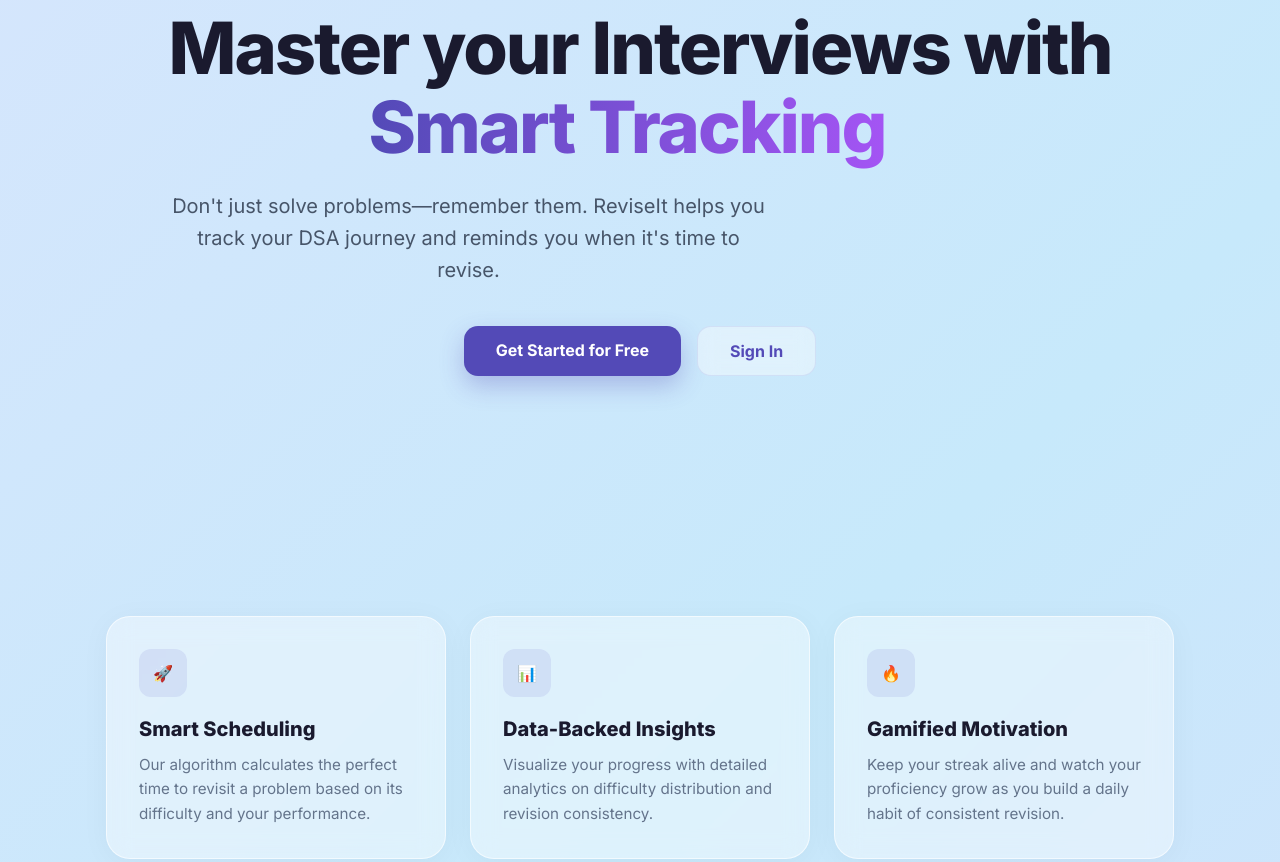
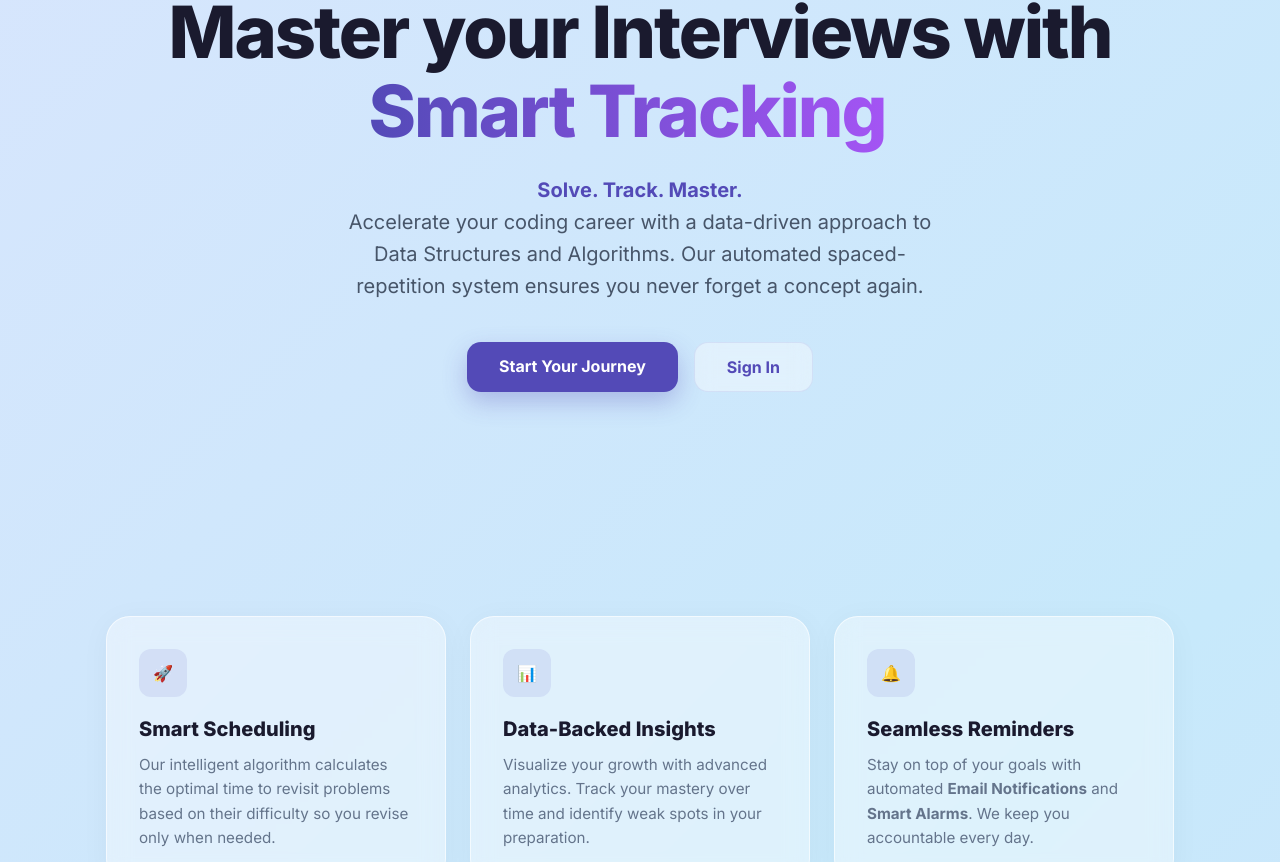
Before and after one commit to imam-2201026cs/Imam-vault, a React (Create React App) app in the folder frontend/: page / in a window 1280 px wide. Shown: the part 168-1030 px from the top of the page. Built offline with nearby package versions, Linux system fonts and the light colour scheme; no server answers.

Commit message:
keep paragraph in center

```diff
--- a/frontend/src/pages/Landing.jsx
+++ b/frontend/src/pages/Landing.jsx
@@ -9,7 +9,7 @@
         .landing-container { min-height:100vh; color:#1a1a2e; }
         .hero-section { min-height:90vh; display:flex; flex-direction:column; align-items:center; justify-content:center; text-align:center; padding:2rem; }
         .hero-title { font-size:clamp(2.5rem, 8vw, 4.5rem); font-weight:900; letter-spacing:-2px; line-height:1.1; margin-bottom:1.5rem; color:#1a1a2e; }
-        .hero-subtitle { font-size:clamp(1rem, 4vw, 1.25rem); color:#475569; max-width:600px; margin-bottom:2.5rem; line-height:1.6; }
+        .hero-subtitle { font-size:clamp(1rem, 4vw, 1.25rem); color:#475569; max-width:600px; margin:0 auto 2.5rem; line-height:1.6; }
         .gradient-text { background: linear-gradient(90deg, #534AB7, #a855f7); -webkit-background-clip: text; -webkit-text-fill-color: transparent; }
 
         .cta-group { display:flex; gap:16px; flex-wrap:wrap; justify-content:center; }
@@ -46,10 +46,12 @@
             </span>
           </h1>
           <p className="hero-subtitle">
-            Don't just solve problems—remember them. ReviseIt helps you track your DSA journey and reminds you when it's time to revise.
+            <span style={{ fontWeight: 700, color: '#534AB7' }}>Solve. Track. Master.</span><br />
+            Accelerate your coding career with a data-driven approach to Data Structures and Algorithms.
+            Our automated spaced-repetition system ensures you never forget a concept again.
           </p>
           <div className="cta-group">
-            <Link to="/register" className="btn-primary">Get Started for Free</Link>
+            <Link to="/register" className="btn-primary">Start Your Journey</Link>
             <Link to="/login" className="btn-secondary">Sign In</Link>
           </div>
         </motion.div>
@@ -64,17 +66,22 @@
         <div className="feature-card">
           <div className="feature-icon">🚀</div>
           <h3 className="feature-title">Smart Scheduling</h3>
-          <p className="feature-desc">Our algorithm calculates the perfect time to revisit a problem based on its difficulty and your performance.</p>
+          <p className="feature-desc">Our intelligent algorithm calculates the optimal time to revisit problems based on their difficulty so you revise only when needed.</p>
         </div>
         <div className="feature-card">
           <div className="feature-icon">📊</div>
           <h3 className="feature-title">Data-Backed Insights</h3>
-          <p className="feature-desc">Visualize your progress with detailed analytics on difficulty distribution and revision consistency.</p>
+          <p className="feature-desc">Visualize your growth with advanced analytics. Track your mastery over time and identify weak spots in your preparation.</p>
+        </div>
+        <div className="feature-card">
+          <div className="feature-icon">🔔</div>
+          <h3 className="feature-title">Seamless Reminders</h3>
+          <p className="feature-desc">Stay on top of your goals with automated <strong>Email Notifications</strong> and <strong>Smart Alarms</strong>. We keep you accountable every day.</p>
         </div>
         <div className="feature-card">
           <div className="feature-icon">🔥</div>
-          <h3 className="feature-title">Gamified Motivation</h3>
-          <p className="feature-desc">Keep your streak alive and watch your proficiency grow as you build a daily habit of consistent revision.</p>
+          <h3 className="feature-title">Proven Consistency</h3>
+          <p className="feature-desc">Build a rock-solid habit with gamified streaks. Maintain your momentum and turn coding preparation into a daily winning routine.</p>
         </div>
       </motion.section>
 
```
